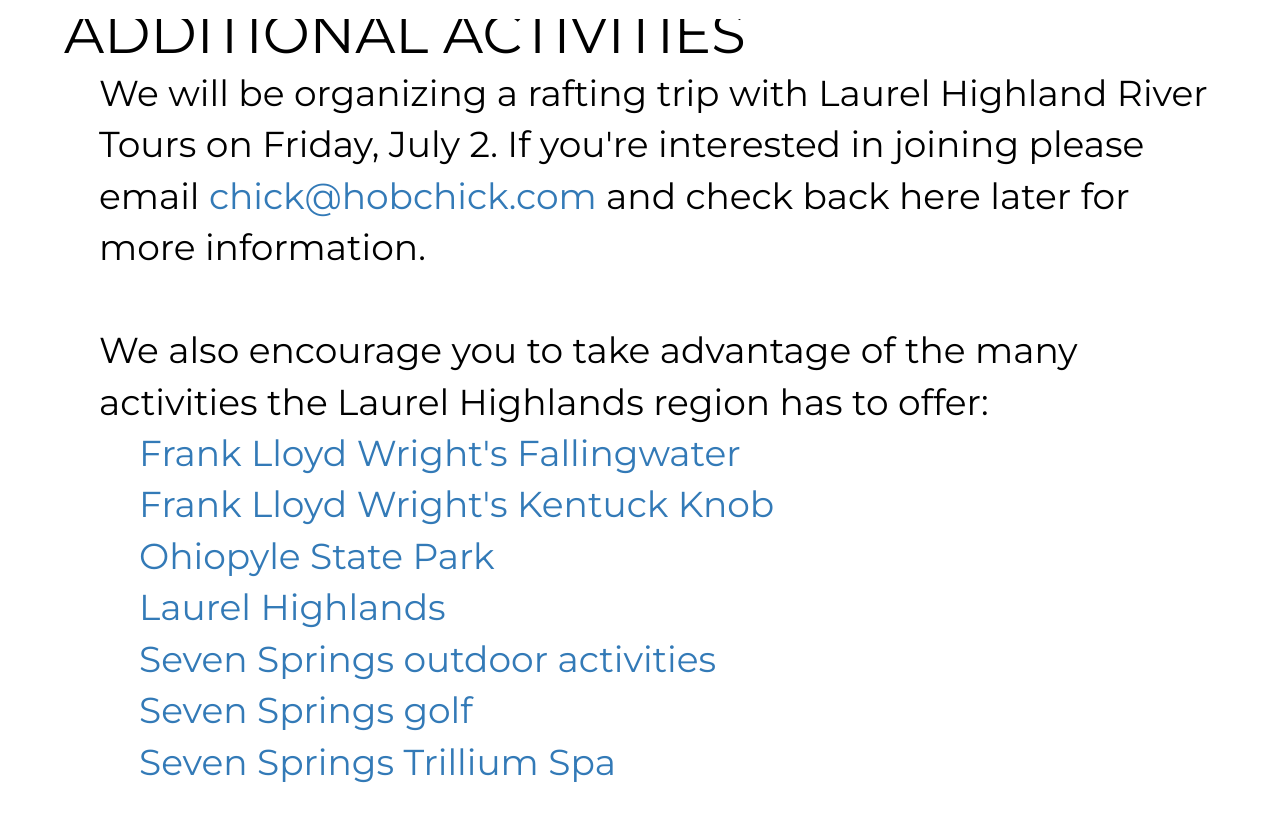
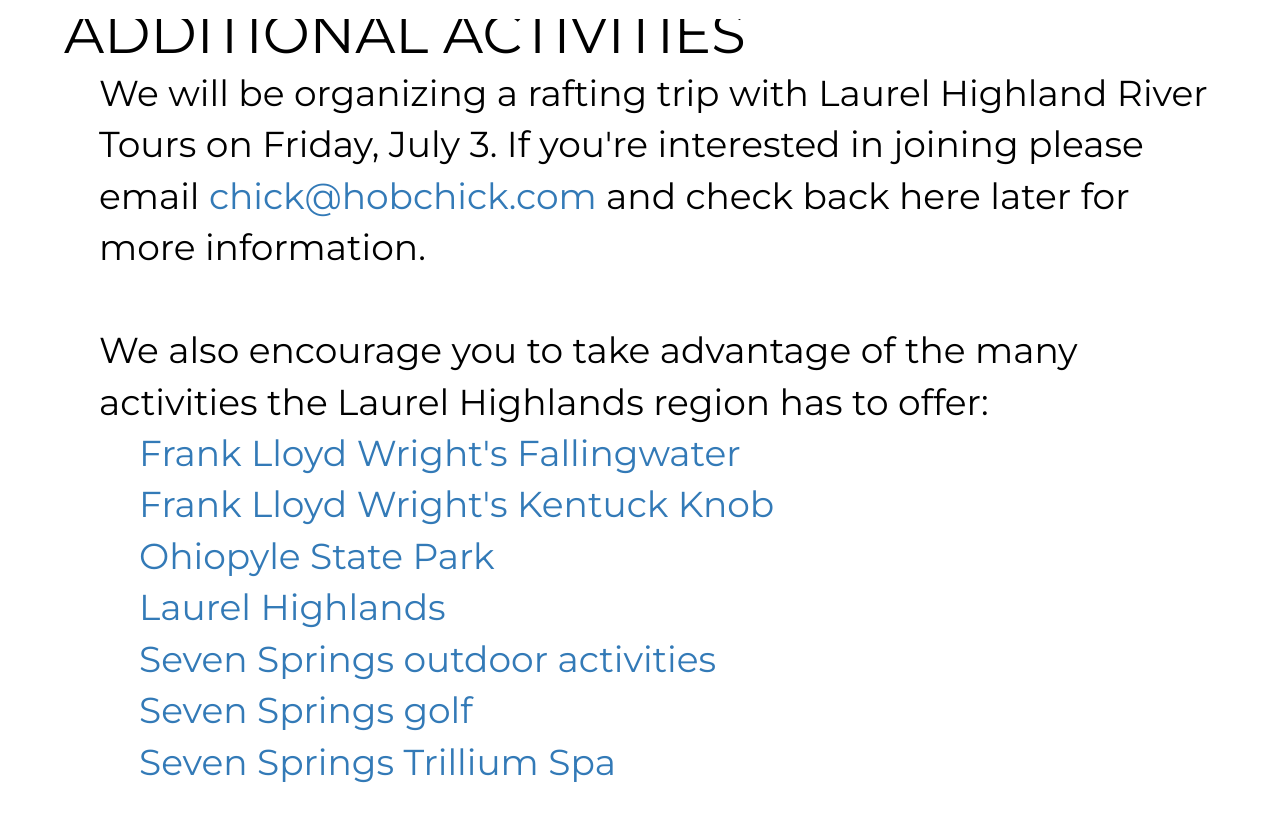
Before and after one commit to kevinroyhobson/hobchick, a Django app: template hobchick/hobchick/templates/mobile/MobileWhatTemplate.html in a window 1280 px wide. Shown: the part 981-1798 px from the top of the page. Run offline with Django 3.2, Linux system fonts and the light colour scheme; the template is opened without the code that fills it, so the values that code supplies are empty; some libraries are stand-ins or nearby versions.

Commit message:
fixed date.

```diff
--- a/hobchick/hobchick/templates/WhatTemplate.html
+++ b/hobchick/hobchick/templates/WhatTemplate.html
@@ -74,7 +74,7 @@
             </div>
 
             <div class="what-description">
-                We will be organizing a rafting trip with <a target="_blank" href="http://www.laurelhighlands.com/">Laurel Highland River Tours</a> on Friday, July 2.
+                We will be organizing a rafting trip with <a target="_blank" href="http://www.laurelhighlands.com/">Laurel Highland River Tours</a> on Friday, July 3.
                 If you're interested in joining please email <a target="_blank" href="mailto:chick@hobchick.com">chick@hobchick.com</a> and check back here later for more information.<br/><br/>
                 We also encourage you to take advantage of the many activities the Laurel Highlands region has to offer:
                 <ul>
--- a/hobchick/hobchick/templates/mobile/MobileWhatTemplate.html
+++ b/hobchick/hobchick/templates/mobile/MobileWhatTemplate.html
@@ -49,7 +49,7 @@
                 ADDITIONAL ACTIVITIES
             </div>
             <div class="mobile-description">
-                We will be organizing a rafting trip with Laurel Highland River Tours on Friday, July 2.
+                We will be organizing a rafting trip with Laurel Highland River Tours on Friday, July 3.
                 If you're interested in joining please email <a target="_blank" href="mailto:chick@hobchick.com">chick@hobchick.com</a> and check back here later for more information.<br/><br/>
                 We also encourage you to take advantage of the many activities the Laurel Highlands region has to offer:
                 <ul>
```
